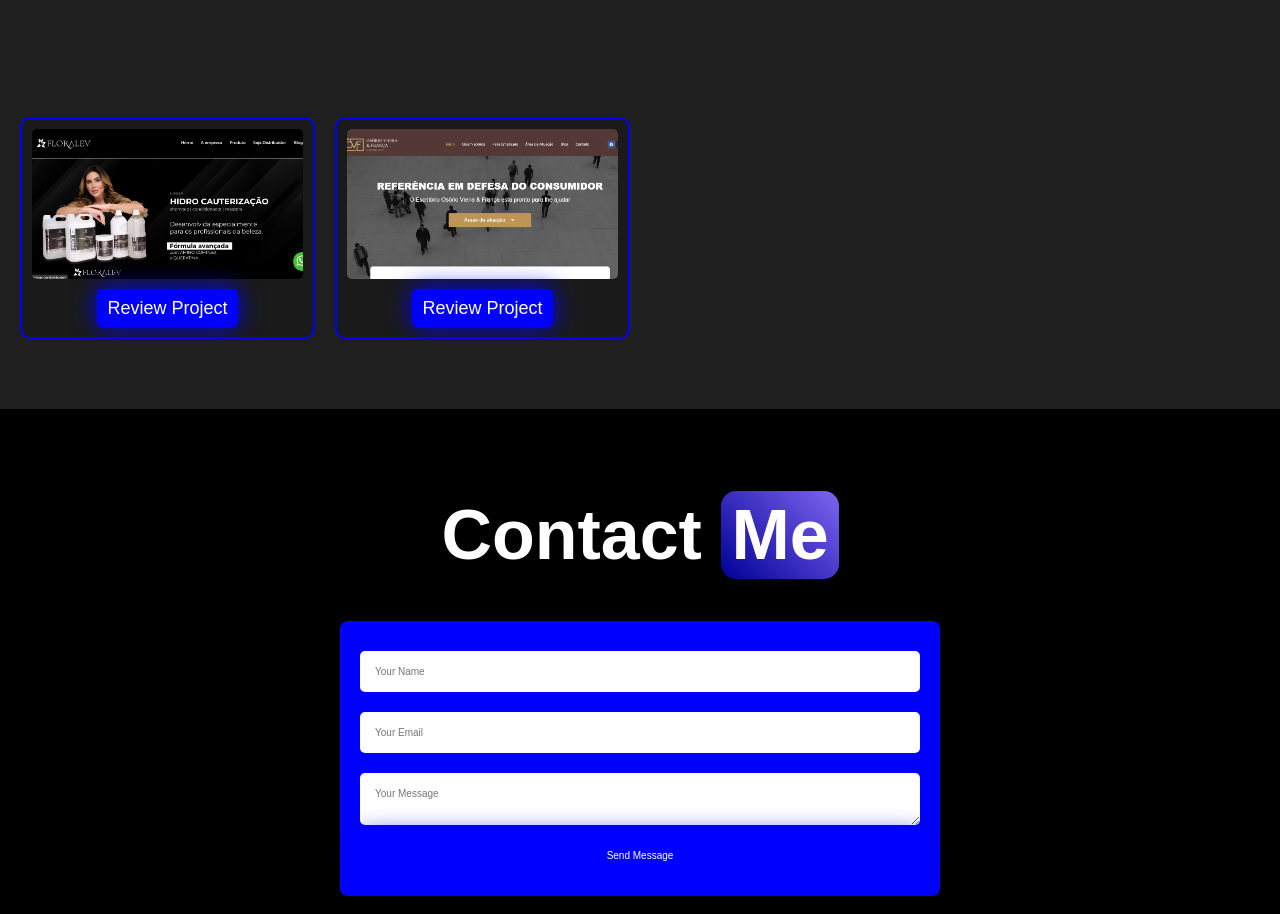
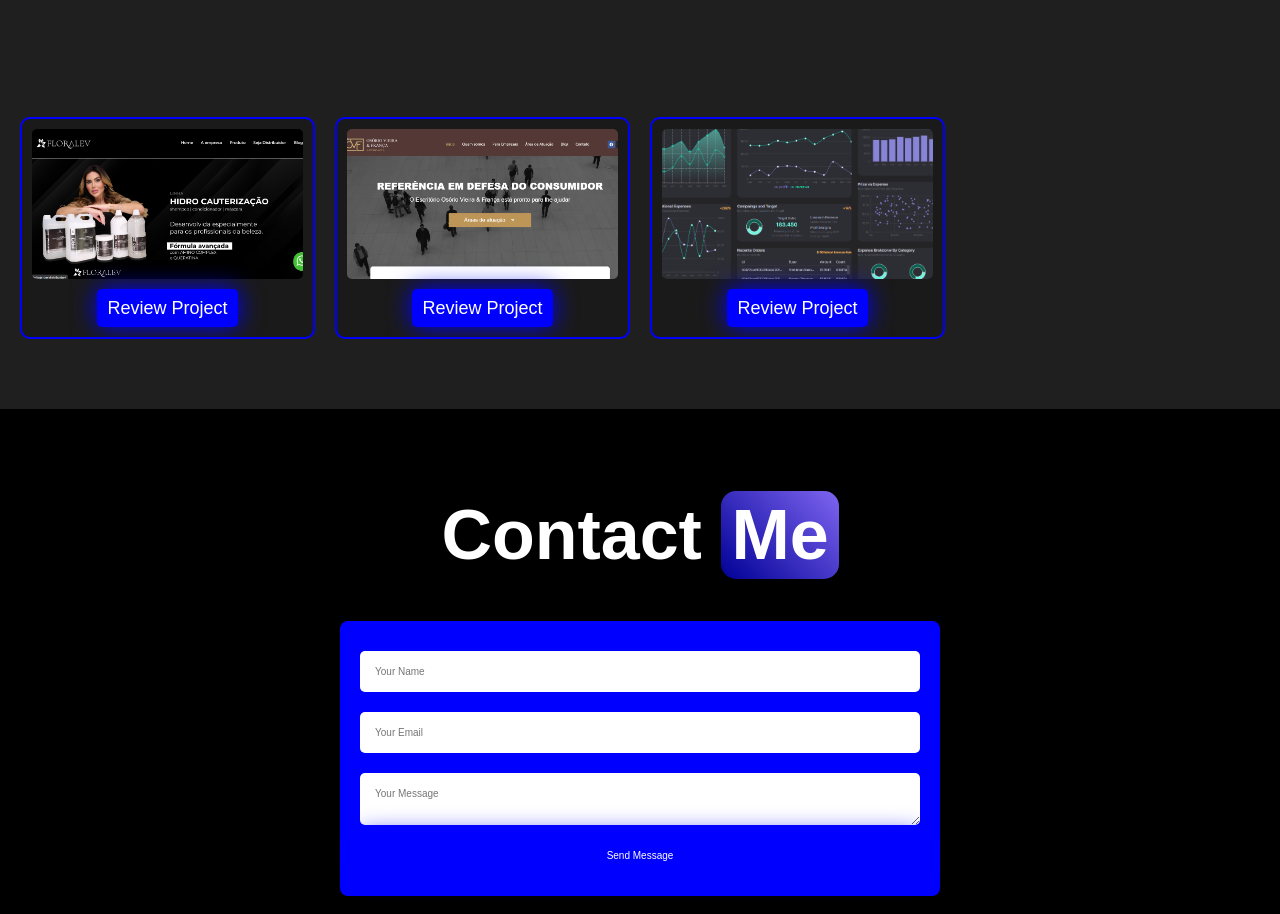
Before and after one commit to danielandersonBC96/Daniel-sPortifolio, a plain HTML site: page index.html in a window 1280 px wide. Shown: the part 2654-3568 px from the top of the page. Drawn offline with nearby package versions, Linux system fonts and the light colour scheme.

Commit message:
autualização

```diff
--- a/index.html
+++ b/index.html
@@ -203,7 +203,13 @@
           <img src="project10.png" alt="">
           <div class="btn">Review Project</div>
         </div>
+        <div class="projects-card">
+          <img src="project11.png" alt="">
+          <div class="btn">Review Project</div>
+        </div>
       </div>
+
+    </div>
     </section>
 
     <!-- Contact Section -->
```
